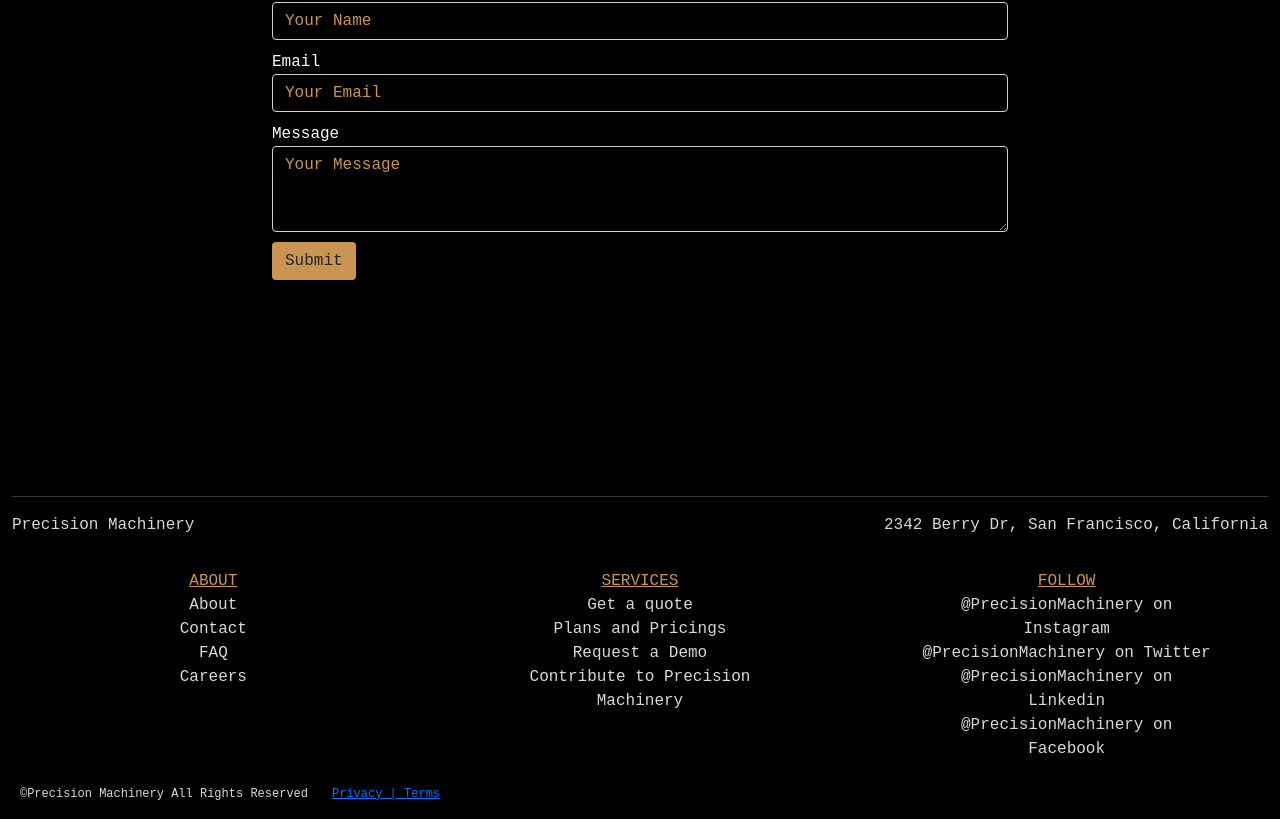
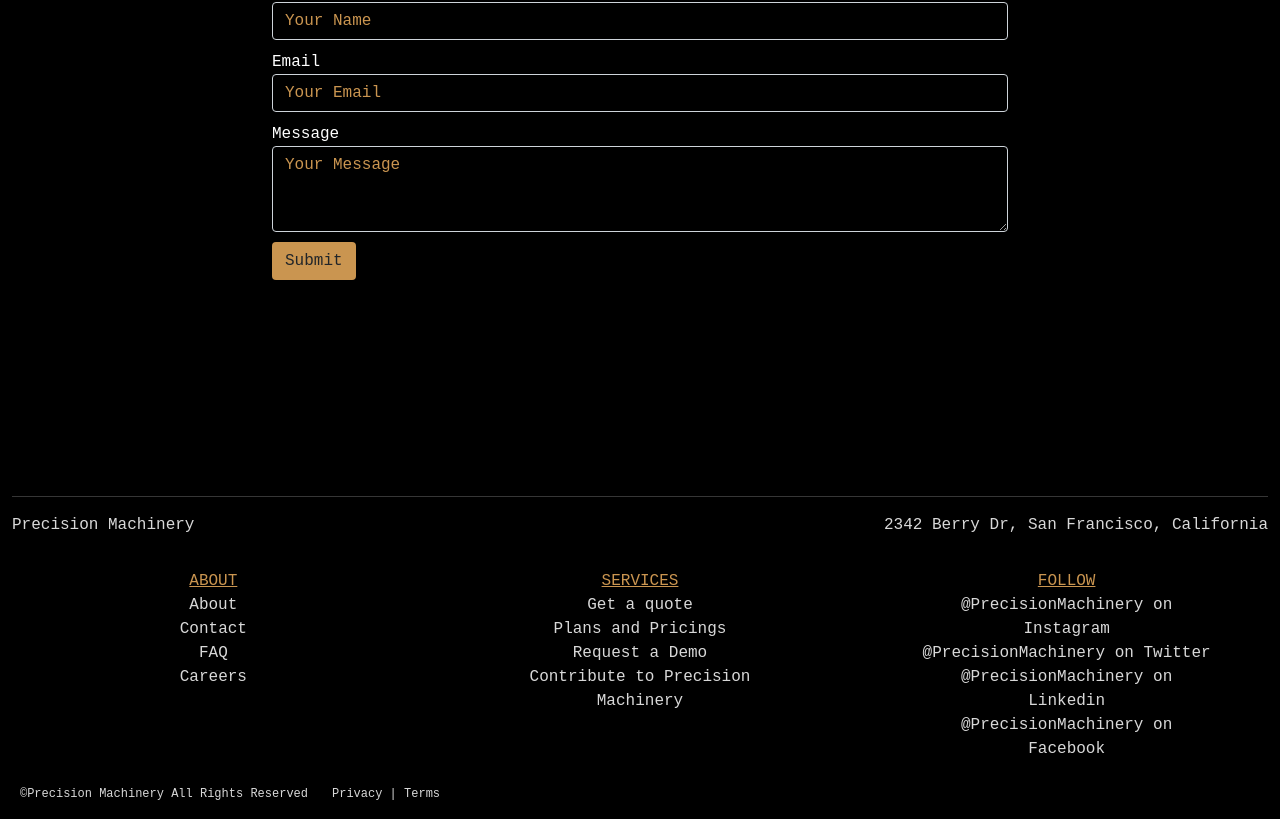
Before and after one commit to Ehren-Lewis/precision-machinery, a JavaScript app: page / in a window 1280 px wide. Shown: the part 3347-4166 px from the top of the page. Built offline with nearby package versions, Linux system fonts and the light colour scheme; the HTML template or start-up script is replaced by a standard one.

Commit message:
switched anchor to button to see if that helps in deployment'

```diff
--- a/src/layouts/footer.css
+++ b/src/layouts/footer.css
@@ -36,11 +36,20 @@
  /* .copyright a::before {
     content: "\00a0|\00a0";
 } */
-.copyright a {
-    cursor: pointer;
-}
+
 
 .copyright :nth-child(2)::before {
     content: "\00a0|\00a0";
 
 }
+
+.copyright button {
+    background: none;
+	color: inherit;
+	border: none;
+	padding: 0;
+	font: inherit;
+	cursor: pointer;
+	outline: inherit;
+    align-self:flex-start;
+}
--- a/src/layouts/footer.js
+++ b/src/layouts/footer.js
@@ -54,8 +54,8 @@
                     <p><span>&copy;</span>Precision Machinery All Rights Reserved</p>
                 </div>
                 <div className='col-sm-12 col-md-3 copyright'>
-                    <a href="#">Privacy</a>
-                    <a href="#">Terms</a>
+                    <button>Privacy</button>
+                    <button>Terms</button>
                 </div>
             </div>
         </div>
```
